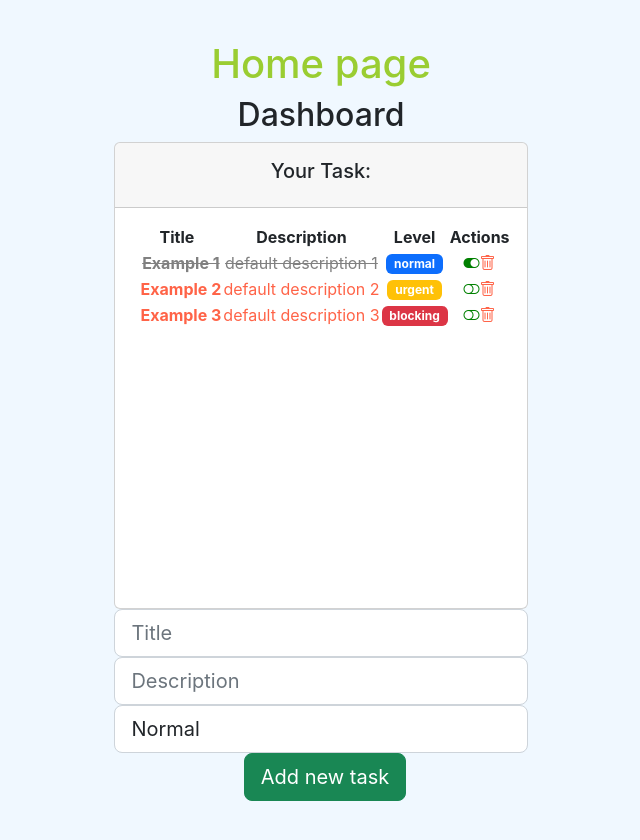
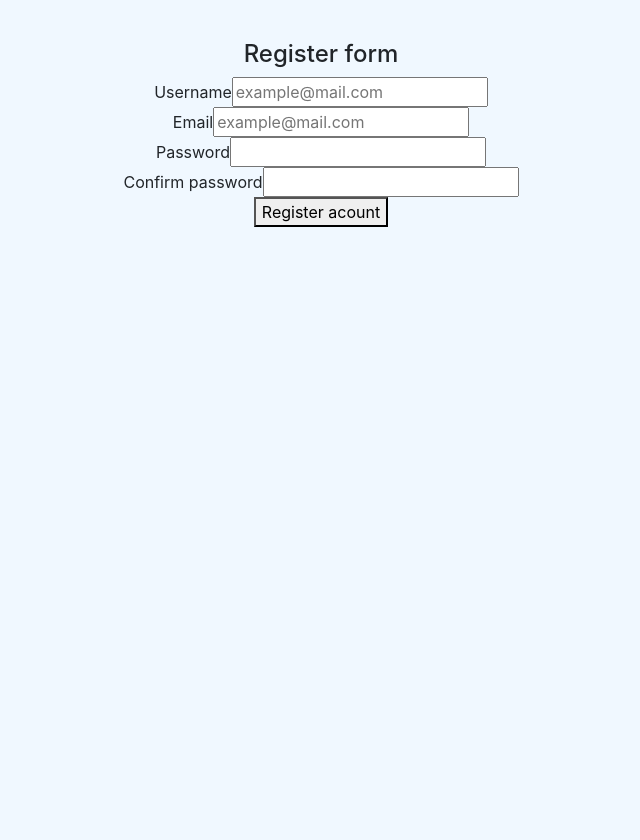
Before and after one commit to CarlosArte91/task-project-OB, a React (Create React App) app: page / in a window 1280 px wide. Shown: the top 840 px of the page, without its empty margins (319-959 px from the left). After the commit the page ends 800 px from the top, so only its background shows below. Built offline with nearby package versions, Linux system fonts and the light colour scheme.

Commit message:
Use formik and yup

```diff
--- a/package.json
+++ b/package.json
@@ -9,12 +9,14 @@
     "axios": "^1.3.3",
     "bootstrap": "^5.2.3",
     "bootstrap-icons": "^1.10.3",
+    "formik": "^2.2.9",
     "node-sass": "^7.0.3",
     "prop-types": "^15.8.1",
     "react": "^18.2.0",
     "react-dom": "^18.2.0",
     "react-scripts": "5.0.1",
-    "web-vitals": "^2.1.4"
+    "web-vitals": "^2.1.4",
+    "yup": "^1.0.0"
   },
   "scripts": {
     "start": "react-scripts start",
--- a/src/App.js
+++ b/src/App.js
@@ -1,10 +1,12 @@
 import './App.css';
+import LoginForm from './components/pure/forms/login';
+import RegisterForm from './components/pure/forms/register';
 import HomePage from './pages/home/home_page';
 
 function App() {
   return (
     <div className="App">
-			<HomePage />
+			<RegisterForm />
     </div>
   );
 }
--- a/src/components/pure/forms/login.jsx
+++ b/src/components/pure/forms/login.jsx
@@ -0,0 +1,61 @@
+import { ErrorMessage, Field, Form, Formik } from "formik";
+import * as Yup from "yup";
+
+function LoginForm() {
+	const initialCredencials = {
+		email: "",
+		password: "",
+	};
+
+	const loginScheme = Yup.object().shape({
+		email: Yup.string().email("Invalid email format").required("Email is required"),
+		password: Yup.string().required("Password is required"),
+	});
+
+	return (
+		<div>
+			<h4>Login form</h4>
+			<Formik
+				initialValues={initialCredencials}
+				validationSchema={loginScheme}
+				onSubmit={async (values) => {
+					await new Promise((r) => setTimeout(r, 500));
+					alert(JSON.stringify(values, null, 2));
+					localStorage.setItem("credentials", values);
+					const data = localStorage.getItem("credentials");
+					console.log(values);
+				}}
+			>
+				{props => {
+					const {values, touched, errors, isSubmitting, handleChange, handleBlur, handleSubmit} = props;
+
+					return (
+						<Form>
+							{isSubmitting ? <p>Login form submited...</p> : null}
+							<label htmlFor="email">Email</label>
+							<Field
+								id="email"
+								name="email"
+								placeholder="example@mail.com"
+								type="email"
+							/>
+							{errors.email && touched.email ? <ErrorMessage name="email" /> : null}
+
+							<label htmlFor="password">Password</label>
+							<Field
+								id="password"
+								name="password"
+								type="password"
+							/>
+							{errors.password && touched.password ? <ErrorMessage name="password" /> : null}
+
+							<button type="submit">Login</button>
+						</Form>
+					);
+				}}
+			</Formik>
+		</div>
+	);
+};
+
+export default LoginForm;
--- a/src/components/pure/forms/register.jsx
+++ b/src/components/pure/forms/register.jsx
@@ -0,0 +1,102 @@
+import { ErrorMessage, Field, Form, Formik } from "formik";
+import { User } from "../../../models/user.class";
+import * as Yup from "yup";
+import { ROLES } from "../../../models/role.enum";
+
+function RegisterForm() {
+	let user = new User();
+
+	const initialValues = {
+		username: "",
+		email: "",
+		password: "",
+		confirm: "",
+		role: ROLES.USER
+	};
+
+	const registerScheme = Yup.object().shape({
+		username: Yup.string()
+			.min(6, "Username too short")
+			.max(12, "Username too long")
+			.required("Username is required"),
+		email: Yup.string()
+			.email("Invalid email format")
+			.required("Email is required"),
+		password: Yup.string()
+			.min(8, "Password too short")
+			.required("Password is required"),
+		confirm: Yup.string()
+			.oneOf([Yup.ref("password"), null], "Password must match")
+			.required("You must confirm the password"),
+	});
+
+	return (
+		<div>
+			<h4>Register form</h4>
+			<Formik
+				initialValues={initialValues}
+				validationSchema={registerScheme}
+				onSubmit={async (values) => {
+					await new Promise((r) => setTimeout(r, 1000));
+					alert(JSON.stringify(values, null, 2));
+					const data = localStorage.getItem("credentials");
+					console.log(values);
+				}}
+			>
+				{props => {
+					const {values, touched, errors, isSubmitting, handleChange, handleBlur, handleSubmit} = props
+
+					return (
+						<Form>
+							<div>
+								<label htmlFor="username">Username</label>
+								<Field
+									id="username"
+									name="username"
+									placeholder="example@mail.com"
+									type="text"
+								/>
+								{errors.username && touched.username ? <ErrorMessage name="username" /> : null}
+							</div>
+
+							<div>
+								<label htmlFor="email">Email</label>
+								<Field
+									id="email"
+									name="email"
+									placeholder="example@mail.com"
+									type="email"
+								/>
+								{errors.email && touched.email ? <ErrorMessage name="email" /> : null}
+							</div>
+
+							<div>
+								<label htmlFor="password">Password</label>
+								<Field
+									id="password"
+									name="password"
+									type="password"
+								/>
+								{errors.password && touched.password ? <ErrorMessage name="password" /> : null}
+							</div>
+
+							<div>
+								<label htmlFor="confirm">Confirm password</label>
+								<Field
+									id="confirm"
+									name="confirm"
+									type="password"
+								/>
+								{errors.confirm && touched.confirm ? <ErrorMessage name="confirm" /> : null}
+							</div>
+
+							<button type="submit">Register acount</button>
+						</Form>
+					);
+				}}
+			</Formik>
+		</div>
+	);
+};
+
+export default RegisterForm;
--- /dev/null
+++ b/src/models/role.enum.js
@@ -0,0 +1,4 @@
+export const ROLES = {
+  USER: 'user',
+  ADMIN: 'admin',
+};
--- a/src/models/task.class.js
+++ b/src/models/task.class.js
@@ -1,8 +1,8 @@
 import { LEVEL } from './level.enum';
 
 export class Task {
-  name = '';
-  description = '';
+  name = "";
+  description = "";
   completed = false;
   level = LEVEL.NORMAL;
 
--- /dev/null
+++ b/src/models/user.class.js
@@ -0,0 +1,15 @@
+import { ROLES } from "./role.enum";
+
+export class User {
+	username = "";
+	email = "";
+	password = "";
+	role = ROLES.USER;
+
+	constructor(username, email, password, role) {
+		this.username = username;
+		this.email = email;
+		this.password = password;
+		this.role = role;
+	};
+};
```
Also changed, not shown: 1 other file (tests, documents, lock files or other folders).
